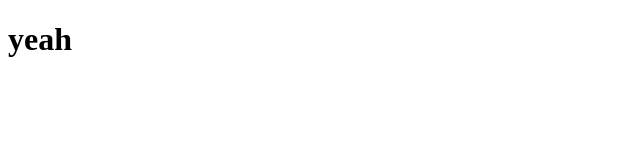
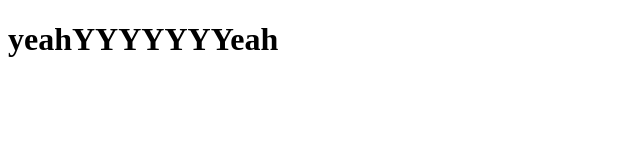
Before and after one commit to gnsdl5253/git-collabo, a plain HTML site: page index.html in a window 1280 px wide. Shown: the whole page, without its empty margins (0-640 px from the left). Drawn offline with Linux system fonts and the light colour scheme.

Commit message:
second update

```diff
--- a/index.html
+++ b/index.html
@@ -9,6 +9,6 @@
     </script>
   </head>
   <body>
-    <h1>yeah</h1>
+    <h1>yeahYYYYYYYeah</h1>
   </body>
 </html>
```
